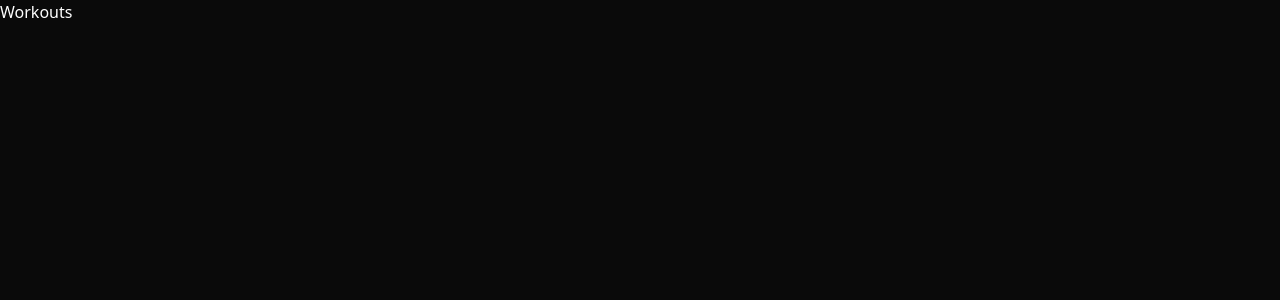
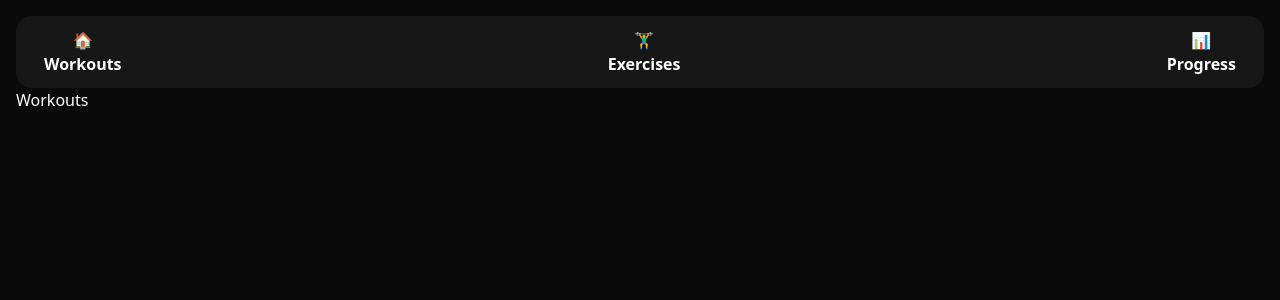
Before and after one commit to Coday-aw/Gym-App, a Next.js app: page /pages/workouts in a window 1280 px wide. Shown: the top 300 px of the page. Built offline with nearby package versions, Linux system fonts and the light colour scheme.

Commit message:
created the navbar for pages

```diff
--- a/app/components/Footer.tsx
+++ b/app/components/Footer.tsx
@@ -1,38 +1,40 @@
-import React from 'react'
-import Header from './Header'
-import Link from 'next/link'
+import React from "react";
+import Title from "./Title";
+import Link from "next/link";
 
 const Footer = () => {
   return (
-    <footer className='flex flex-col gap-4 px-6 '>
+    <footer className="flex flex-col gap-4 px-6 ">
       <div>
-         <Header size='text-2xl'>Gymforage</Header>
-         <p className='text-neutral-400 mt-4'>The ultimate fitness tracking app designed for tracking and create your own exercises.</p>
+        <Title size="text-2xl">Gymforage</Title>
+        <p className="text-neutral-400 mt-4">
+          The ultimate fitness tracking app designed for tracking and create
+          your own exercises.
+        </p>
       </div>
       <div>
-            <Header size='text-md'>Product</Header>
-            <div className='text-neutral-400 mt-4'>
-             <Link href={'#features'}>Features</Link>
-             <p id='#progress'>How it works</p>
-             <p id='#'>Features</p>
+        <Title size="text-md">Product</Title>
+        <div className="text-neutral-400 mt-4">
+          <Link href={"#features"}>Features</Link>
+          <p id="#progress">How it works</p>
+          <p id="#">Features</p>
         </div>
       </div>
       <div>
-            <Header size='md'>Categories</Header>
-            <div className='text-neutral-400 mt-4'>
+        <Title size="md">Categories</Title>
+        <div className="text-neutral-400 mt-4">
           <p>Chest Training</p>
           <p>Back Training</p>
           <p>Leg Training</p>
           <p>Shoulders</p>
           <p>Arms</p>
         </div>
-
       </div>
-        <div className='border-t-2 border-neutral-800 py-10 text-center text-neutral-400'>
+      <div className="border-t-2 border-neutral-800 py-10 text-center text-neutral-400">
         <p>© 2026 GymForge. Built for champions. All rights reserved.</p>
       </div>
     </footer>
-  )
-}
+  );
+};
 
-export default Footer
+export default Footer;
--- a/app/components/Header.tsx
+++ b/app/components/Header.tsx
@@ -1,14 +1,21 @@
-import React from 'react'
+import Link from "next/link";
+import { pageLinks } from "../lib/data";
 
-type HeaderProps = {
-    children: React.ReactNode
-    size: string
-}
+const Header = () => {
+  return (
+    <nav>
+      <ul className="flex flex-row justify-between bg-neutral-900 rounded-2xl p-2">
+        {pageLinks.map((link, index) => (
+          <li key={index}>
+            <Link href={link.href} className="flex flex-col justify-center items-center py-1 px-5 rounded-2xl focus:bg-blue-900">
+              <span className="text-md">{link.icon}</span>
+              <h1 className="font-bold text-md">{link.title}</h1>
+            </Link>
+          </li>
+        ))}
+      </ul>
+    </nav>
+  );
+};
 
-const Header = ({children, size}: HeaderProps) => {
-  return (
-    <div className={`font-bold uppercase ${size}`}>{children}</div>
-  )
-}
-
-export default Header
+export default Header;
--- a/app/components/HeroSection.tsx
+++ b/app/components/HeroSection.tsx
@@ -1,4 +1,4 @@
-import Header from "./Header";
+import Title from "./Title";
 import { features, progress } from "../lib/data";
 import Link from "next/link";
 
@@ -7,7 +7,7 @@ const HeroSection = () => {
     <section className="hero-section py-20 text-center">
       {/* intro section */}
       <section className="px-10">
-        <Header size="text-5xl">Forage Your Strength</Header>
+        <Title size="text-5xl">Forage Your Strength</Title>
         <p className="mt-6 text-lg text-neutral-400">
           Discover your true potential with GymForage, the ultimate workout
           companion that helps you track, analyze, and optimize your fitness
@@ -29,7 +29,7 @@ const HeroSection = () => {
             className=" border border-neutral-800 bg-neutral-800 rounded-2xl p-6 mt-10 flex flex-col items-start text-start gap-2"
           >
             <span className="text-3xl">{feature.icon}</span>
-            <Header size="text-2xl">{feature.title}</Header>
+            <Title size="text-2xl">{feature.title}</Title>
             <p className="text-neutral-400">{feature.description}</p>
           </div>
         ))}
@@ -40,9 +40,9 @@ const HeroSection = () => {
         <span className="bg-blue-500/10 px-5 py-1 rounded-4xl text-blue-400 border border-blue-500 font-bold ">Progress</span>
       { progress.map((prog, index) => (
         <div key={index} className="flex flex-col gap-3 justify-center items-center">
-          <span className="mt-10 bg-blue-600 rounded-full w-16 h-16 flex justify-center items-center text-3xl ">{index + 1}</span>
-          <Header size="text-md">{prog.title}</Header>
-          <p className="text-neutral-400">{prog.discription}</p>
+          <span className="mt-10 text-blue-400 border border-blue-500 rounded-full w-16 h-16 flex justify-center items-center text-3xl ">{index + 1}</span>
+          <Title size="text-md">{prog.title}</Title>
+          <p className="text-neutral-400">{prog.description}</p>
         </div>
       ))}
       </section>
--- /dev/null
+++ b/app/components/Title.tsx
@@ -0,0 +1,14 @@
+import React from 'react'
+
+type HeaderProps = {
+    children: React.ReactNode
+    size: string
+}
+
+const Title = ({children, size}: HeaderProps) => {
+  return (
+    <div className={`font-bold uppercase ${size}`}>{children}</div>
+  )
+}
+
+export default Title
--- a/app/lib/data.ts
+++ b/app/lib/data.ts
@@ -1,7 +1,7 @@
 export const navLinks = [
   { href: "#features", label: "Features" },
   { href: "#progress", label: "How it Works" },
-  { href: "/pages/progress", label: "Login" },
+  { href: "/sign-in", label: "Login" },
 ];
 export const features = [
     {
@@ -24,14 +24,32 @@ export const features = [
 export const progress = [
     {
         title: "Create exercises",
-        discription: "Add your favorites lifts to your exercise library. Orginize them by muscle group for easy access"
+        description: "Add your favorites lifts to your exercise library. Orginize them by muscle group for easy access"
     },
     {
         title: "Log your workout",
-        discription: "Select exercises, enter your sets, record weight and reps. Simple, fast and effective"
+        description: "Select exercises, enter your sets, record weight and reps. Simple, fast and effective"
     },
     {
         title: "Watch growth",
-        discription: "View your progress and celebrate every PR. Your strength journey visualized beautifully"
+        description: "View your progress and celebrate every PR. Your strength journey visualized beautifully"
     }
 ]
+
+export const pageLinks = [
+    {
+        title: "Workouts",
+        href: "/pages/workouts",
+        icon: "🏠"
+    },
+    {
+        title: "Exercises",
+        href: "/pages/exercises",
+        icon: "🏋️‍♂️"
+    },
+    {
+        title: "Progress",
+        href: "/pages/progress",
+        icon: "📊"
+    }
+]
--- /dev/null
+++ b/app/pages/layout.tsx
@@ -0,0 +1,17 @@
+import React from 'react'
+import Header from '../components/Header'
+
+type LayoutProps = {
+    children: React.ReactNode
+}
+
+ function Layout({children}: LayoutProps) {
+  return (
+    <div className='p-4'>
+        <Header/>
+        {children}
+    </div>
+  )
+}
+
+export default Layout
```
Lines whose indentation alone changed are shown as unchanged.
